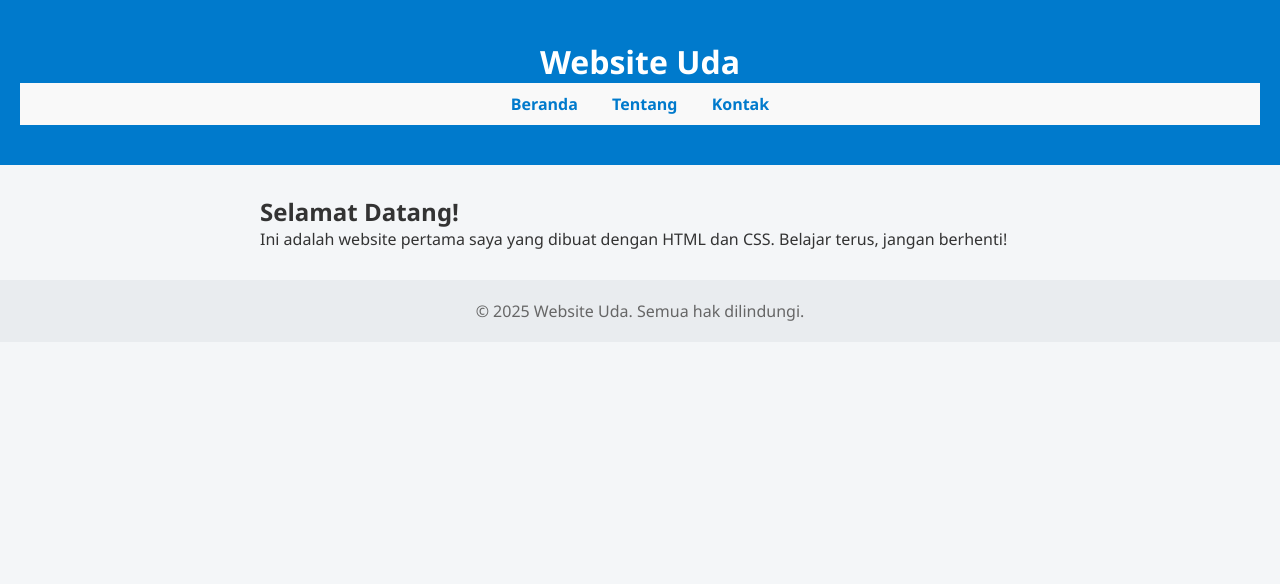
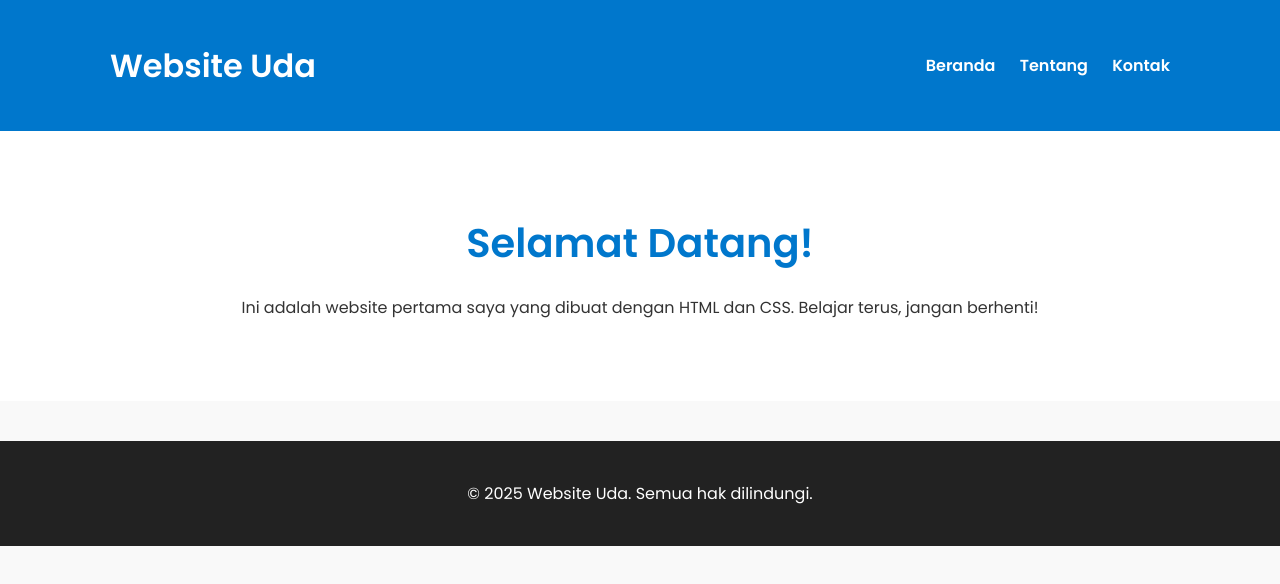
Before and after one commit to official499/website-pertama, a plain HTML site: page index.html in a window 1280 px wide. Drawn offline with Linux system fonts and the light colour scheme.

Commit message:
Update style.css3

```diff
--- a/style.css
+++ b/style.css
@@ -1,52 +1,65 @@
 * {
-    box-sizing: border-box;
-    margin: 0;
-    padding: 0;
+  margin: 0;
+  padding: 0;
+  box-sizing: border-box;
 }
 
 body {
-    font-family: 'Segoe UI', sans-serif;
-    background-color: #f4f6f8;
-    color: #333;
+  font-family: 'Poppins', sans-serif;
+  background: #f9f9f9;
+  color: #333;
+  line-height: 1.6;
 }
 
-header {
-    background-color: #007acc;
-    color: white;
-    text-align: center;
-    padding: 40px 20px;
+.container {
+  width: 90%;
+  max-width: 1100px;
+  margin: 0 auto;
+  padding: 20px;
 }
 
-nav {
-    background-color: #f9f9f9;
-    padding: 10px 20px;
-    text-align: center;
+/* Header */
+header {
+  background: #0077cc;
+  color: white;
+  padding: 20px 0;
 }
 
-nav a {
-    margin: 0 15px;
-    text-decoration: none;
-    color: #007acc;
-    font-weight: bold;
+header .container {
+  display: flex;
+  justify-content: space-between;
+  align-items: center;
 }
 
-main {
-    max-width: 800px;
-    margin: 30px auto;
-    padding: 0 20px;
+header nav a {
+  color: white;
+  margin-left: 20px;
+  text-decoration: none;
+  font-weight: 600;
 }
 
-.card {
-    background: white;
-    border-radius: 10px;
-    box-shadow: 0 4px 12px rgba(0,0,0,0.1);
-    padding: 20px;
-    margin-bottom: 20px;
+header nav a:hover {
+  text-decoration: underline;
 }
 
+/* Hero */
+.hero {
+  background: white;
+  padding: 60px 0;
+  text-align: center;
+}
+
+.hero h2 {
+  font-size: 2.5em;
+  color: #0077cc;
+  margin-bottom: 20px;
+}
+
+/* Footer */
 footer {
-    text-align: center;
-    padding: 20px;
-    background-color: #e9ecef;
-    color: #666;
+  background: #222;
+  color: white;
+  text-align: center;
+  padding: 20px 0;
+  margin-top: 40px;
 }
```
